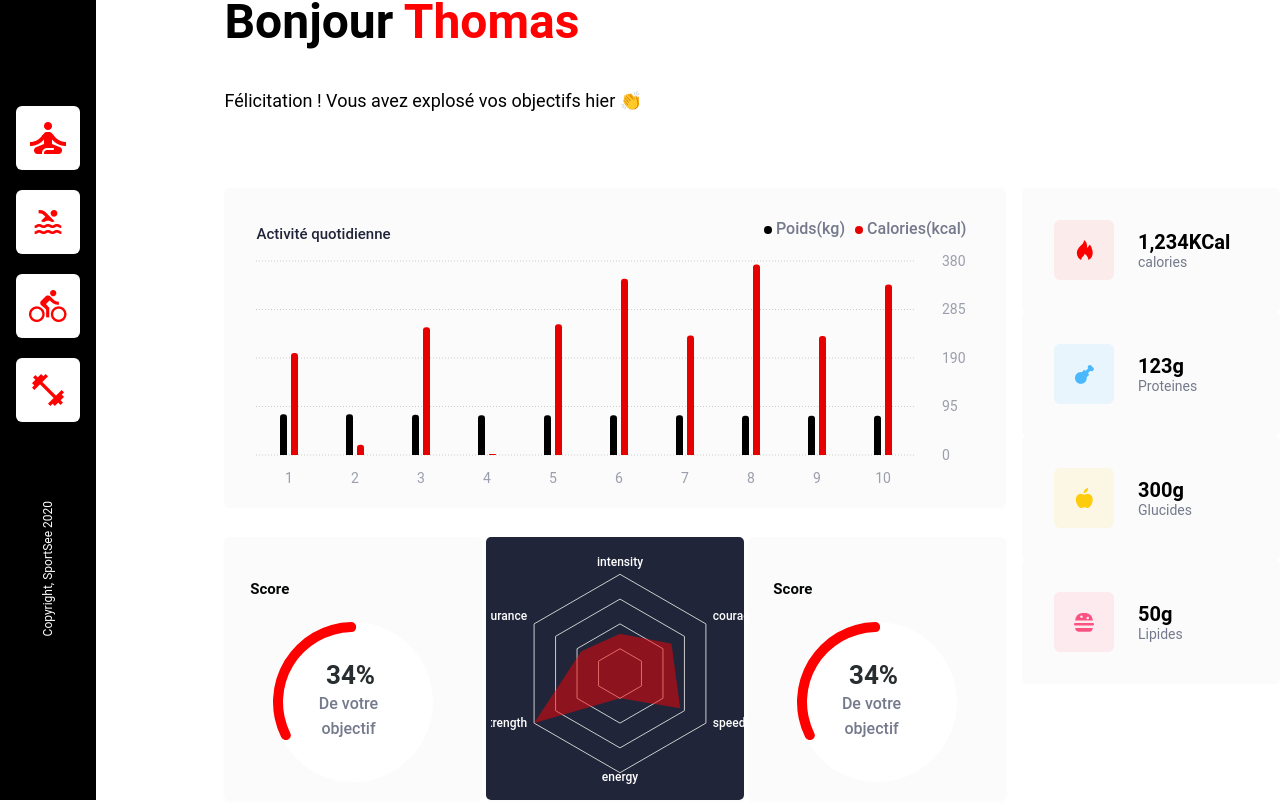
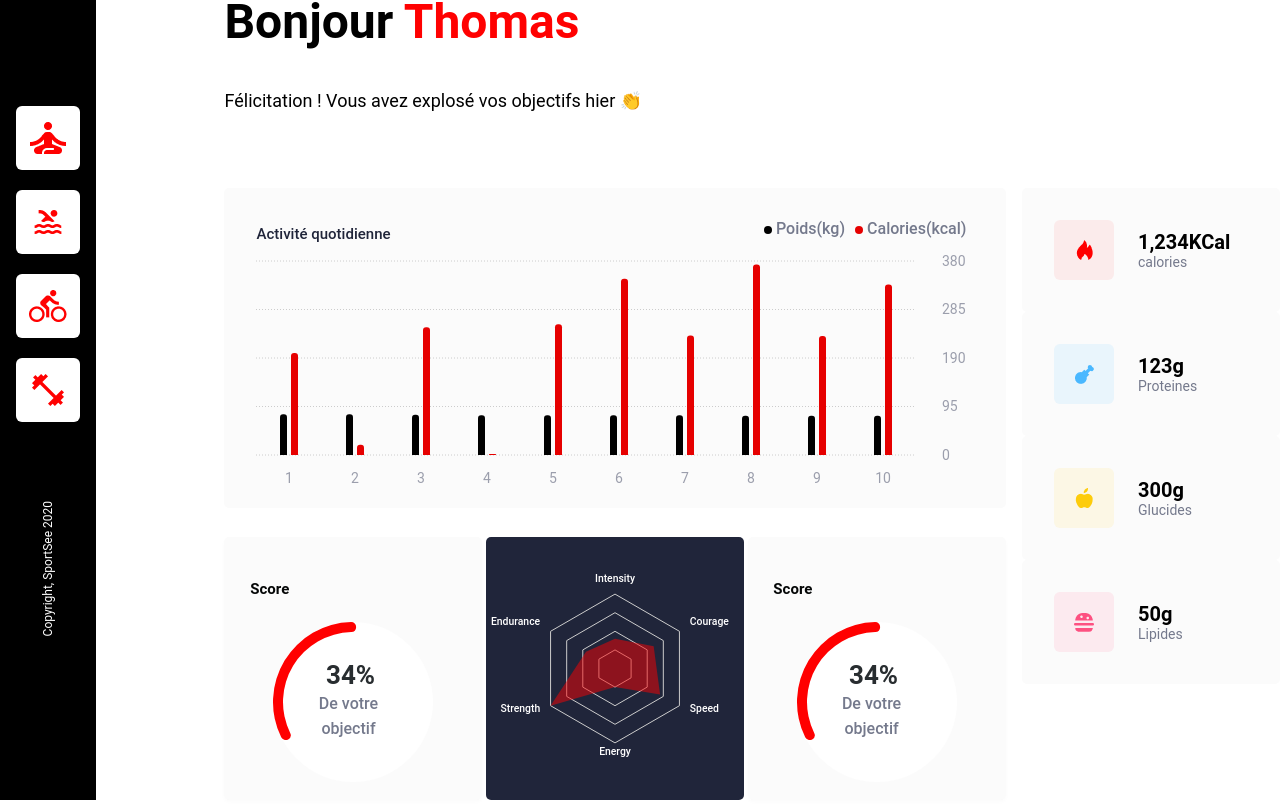
Before and after one commit to carra1358/amandine_carreno_p12_030322, a React (Create React App) app: page / in a window 1280 px wide. Shown: the part 198-1008 px from the top of the page. Built offline with nearby package versions, Linux system fonts and the light colour scheme.

Commit message:
radar chart completed

```diff
--- a/src/App.js
+++ b/src/App.js
@@ -52,7 +52,7 @@ function App() {
                <div className="user_small_grah_container">
 
                  <ScoreCharts styleName="score_chart"/>
-                 <RadarCharts styleName="small_chart"/>
+                 <RadarCharts styleName="radar_chart"/>
                  <ScoreCharts styleName="score_chart"/>
 
 
--- a/src/components/RadarCharts.jsx
+++ b/src/components/RadarCharts.jsx
@@ -29,20 +29,29 @@ const data = [
 
         ]
 
+   const tickFormatter = (tick) => {
+    const uppercaseTick = tick.replace(/(?:^|\s|[-"'([{])+\S/g, (c) => c.toUpperCase())
+    return uppercaseTick
+   }
+
 function RadarCharts ({styleName}){
 
     return (
-        <div className={styleName + " radar_chart"}>
+        <div className={styleName}>
 
 
-            <ResponsiveContainer width="100%" height="100%">
-        <RadarChart data={data} outerRadius="180px">
+         <ResponsiveContainer width="100%" height="100%">
+        <RadarChart  cx="50%" cy="50%" data={data}  outerRadius="60%" >
           <PolarGrid radialLines={false}  />
-          <PolarAngleAxis dataKey="kind"  tick={{fill: "#FFFFFF"}}  />
+          <PolarAngleAxis dataKey="kind"  tick={{fill: "#FFFFFF", fontSize:"0.65rem"}}  tickSize={12} tickFormatter={tickFormatter}  />
           <PolarRadiusAxis  stroke='none'/>
           <Radar name="user" dataKey="value" stroke="none" fill="#FF0101B2" fillOpacity={0.7} />
+
         </RadarChart>
       </ResponsiveContainer>
+
+
+
 
 
 
--- a/src/styles/_charts.scss
+++ b/src/styles/_charts.scss
@@ -100,11 +100,10 @@ width: 258px;
 
 
     .radar_chart{
-        font-size: 12px;
+        border-radius: 5px;
+       height: 263px;
+        width: 258px;
         font-weight: 500;
         background-color: #20253A;
 
-        div{
-            padding: 5px;
-        }
 }
```
